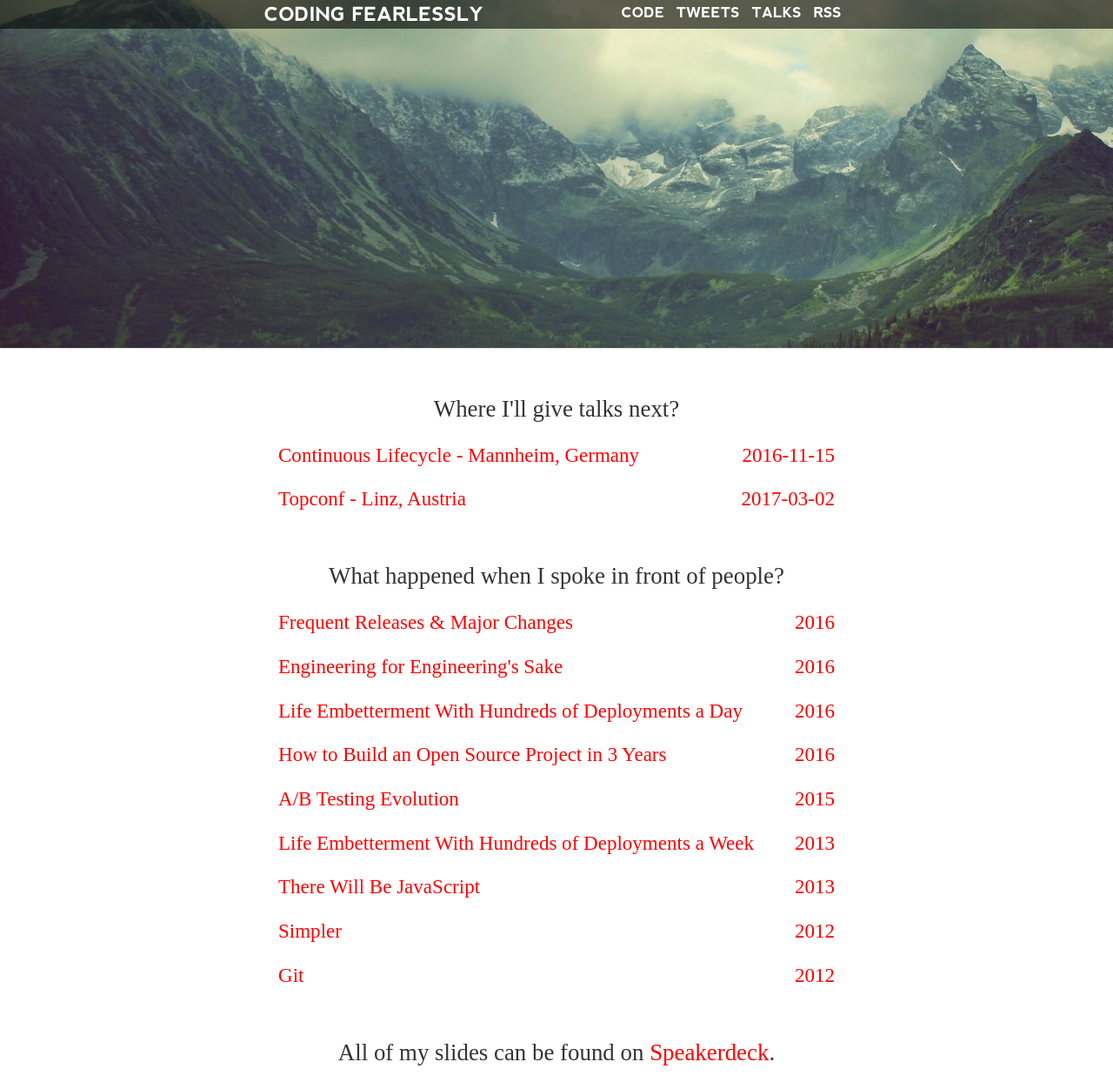
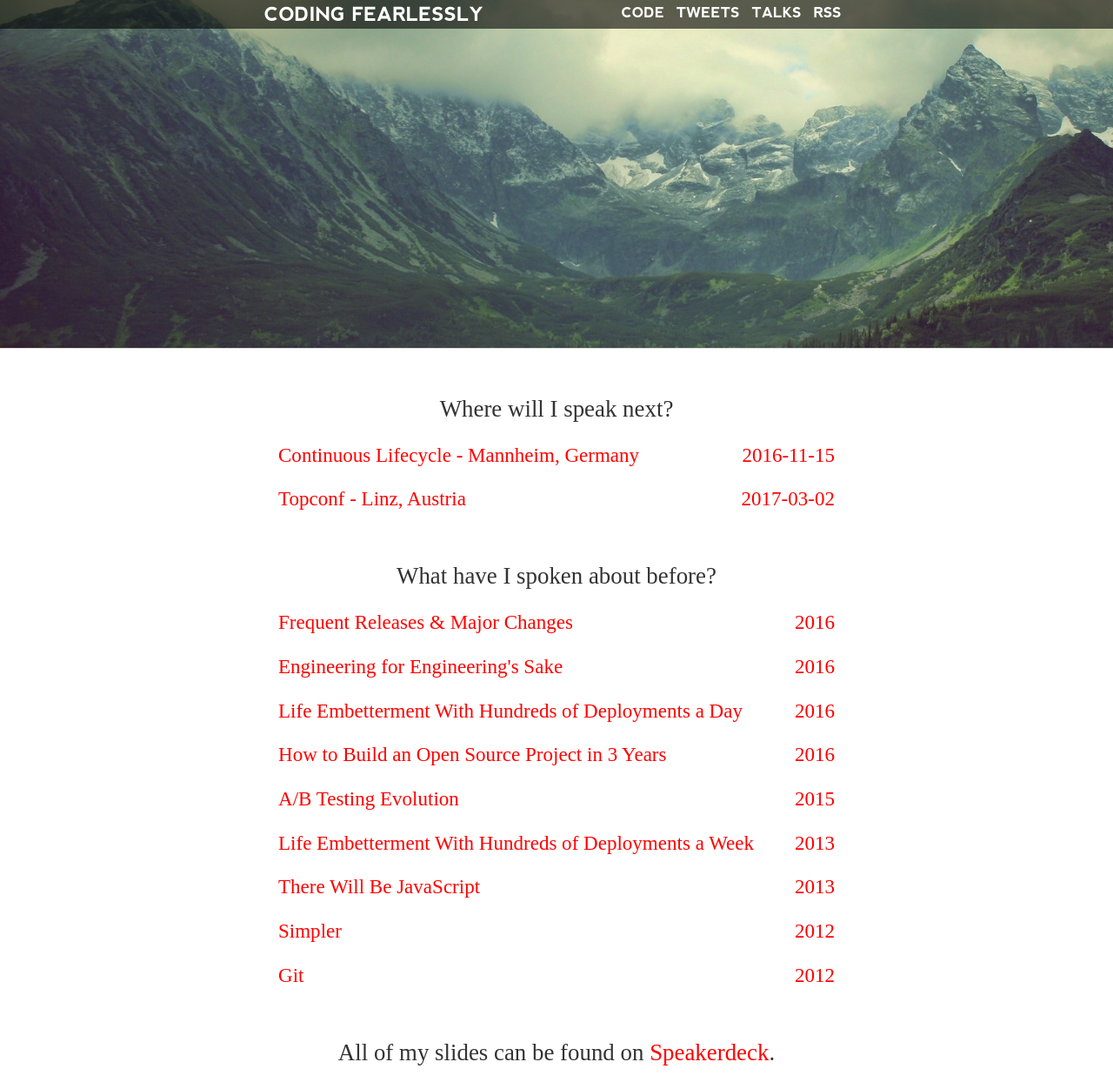
Before and after one commit to mmozuras/mmozuras.github.com, a Jekyll site: the page built from talks.html, in a window 1280 px wide. Shown: the whole page at 87% size. Built offline with Jekyll 4.4.1, drawn with Linux system fonts in a browser that asks for light colours; some web fonts are replaced; comment, search, counter and statistics services are not loaded.

```diff
--- a/talks.html
+++ b/talks.html
@@ -4,7 +4,7 @@
 ---
 
 <div>
-  <h1>Where I'll give talks next?</h1>
+  <h1>Where will I speak next?</h1>
   <article class="talk">
     <a href="http://www.continuouslifecycle.de/lecture.php?id=5404&c=0">
       <span>Continuous Lifecycle - Mannheim, Germany</span>
@@ -20,7 +20,7 @@
   </article>
 </div>
 <div>
-  <h1>What happened when I spoke in front of people?</h1>
+  <h1>What have I spoken about before?</h1>
   {% for post in site.categories.talk %}
     <article class="talk">
       <a href="{{ post.url }}">
```
Also changed, not shown: talk/_posts/2016-05-05-engineerings-for-engineerings-sake.md (+2 -0 lines), talk/_posts/2016-05-26-frequent-releases-and-major-changes.md (+2 -0 lines).
